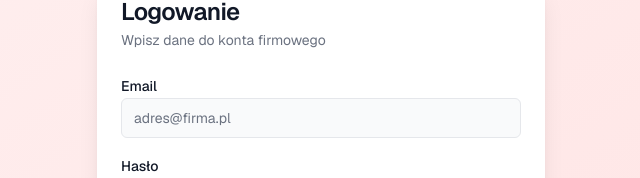
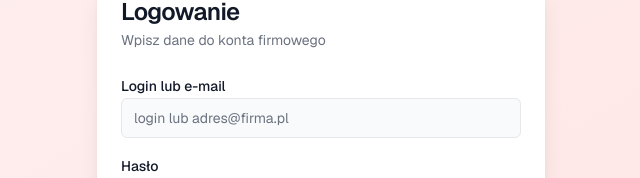
Before and after one commit to pitrus42-create/serwispro, a Next.js app: page /login in a window 1280 px wide. Shown: the part 287-465 px from the top of the page, without its empty margins (319-959 px from the left). Built offline with nearby package versions, Linux system fonts and the light colour scheme.

Commit message:
Fix login form: change input type from email to text to allow username login
Co-Authored-By: Claude Sonnet 4.6 <noreply@anthropic.com>

```diff
--- a/app/(auth)/login/page.tsx
+++ b/app/(auth)/login/page.tsx
@@ -89,15 +89,15 @@ export default function LoginPage() {
           <CardContent>
             <form onSubmit={handleSubmit} className="space-y-4">
               <div className="space-y-2">
-                <Label htmlFor="email">Email</Label>
+                <Label htmlFor="email">Login lub e-mail</Label>
                 <Input
                   id="email"
-                  type="email"
-                  placeholder="adres@firma.pl"
+                  type="text"
+                  placeholder="login lub adres@firma.pl"
                   value={email}
                   onChange={(e) => setEmail(e.target.value)}
                   required
-                  autoComplete="email"
+                  autoComplete="username"
                   disabled={loading}
                 />
               </div>
```
